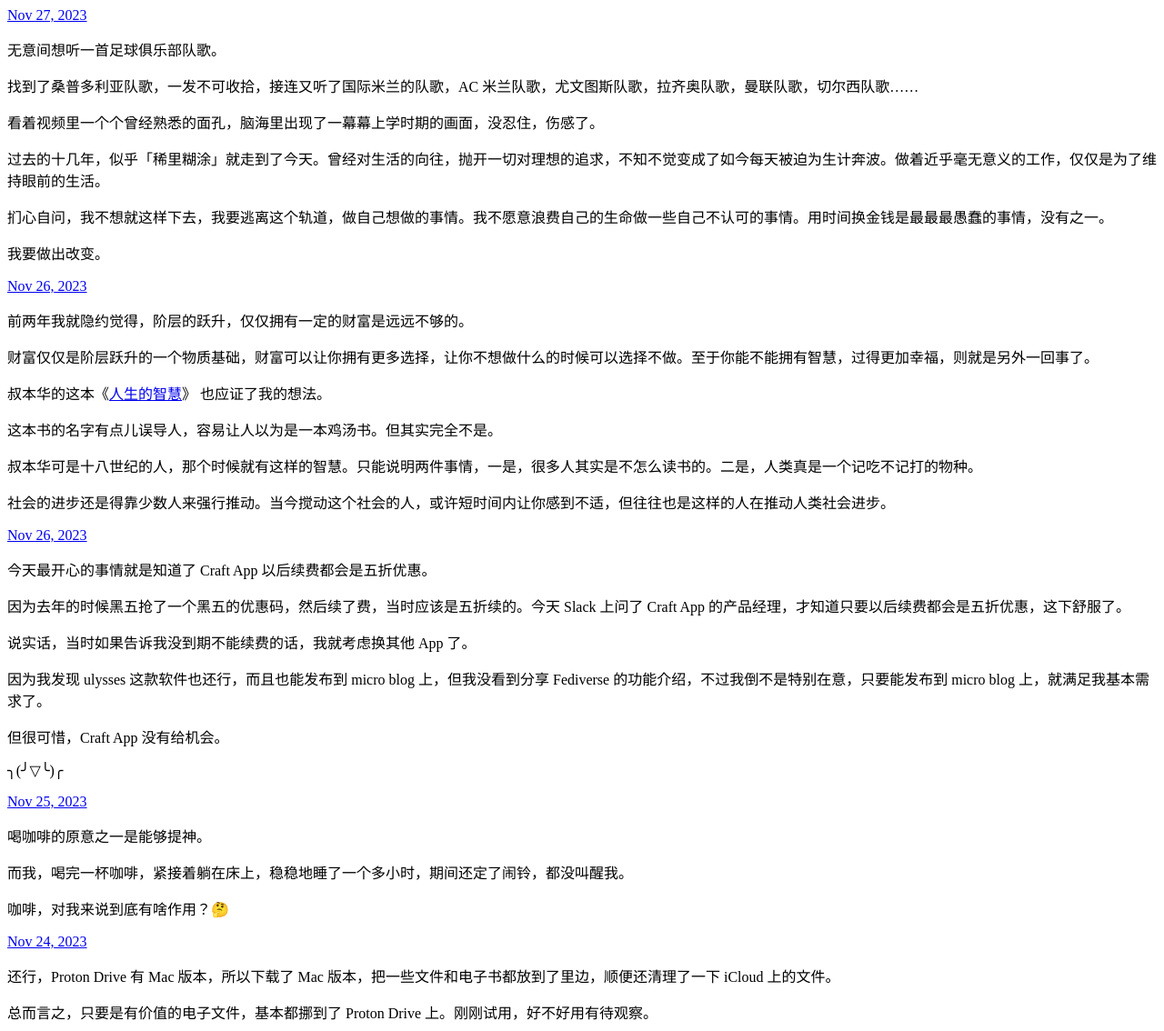
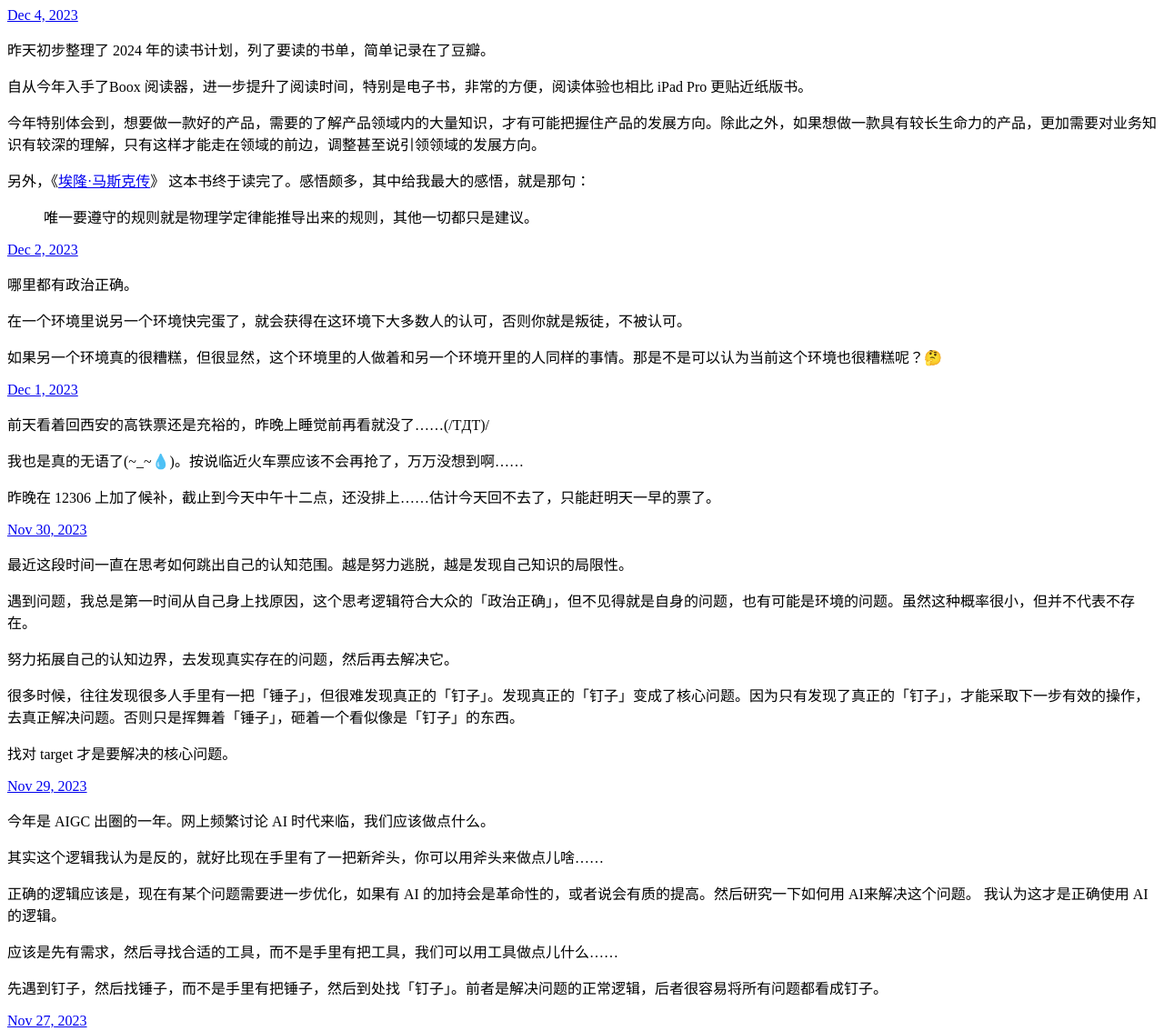
Before and after one commit to OhCoder/micro.blog, a plain HTML site: page index.html in a window 1280 px wide. Shown: the top 1134 px of the page at 91% size. Drawn offline with Linux system fonts and the light colour scheme.

Commit message:
Archiving from Micro.blog.

```diff
--- a/index.html
+++ b/index.html
@@ -21,6 +21,79 @@
 <div class="h-feed">
 
 
+
+	  <div class="h-entry">
+
+
+		<a href="https://micro.ohcoder.com/2023/12/04/boox-ipad-pro.html" class="u-url"><time class="dt-published" datetime="2023-12-04 11:47:10 &#43;0800">Dec 4, 2023</time></a>
+
+		<div class="e-content">
+			 <p>昨天初步整理了 2024 年的读书计划，列了要读的书单，简单记录在了豆瓣。</p>
+<p>自从今年入手了Boox 阅读器，进一步提升了阅读时间，特别是电子书，非常的方便，阅读体验也相比 iPad Pro 更贴近纸版书。</p>
+<p>今年特别体会到，想要做一款好的产品，需要的了解产品领域内的大量知识，才有可能把握住产品的发展方向。除此之外，如果想做一款具有较长生命力的产品，更加需要对业务知识有较深的理解，只有这样才能走在领域的前边，调整甚至说引领领域的发展方向。</p>
+<p>另外，《<a href="https://book.douban.com/subject/36518892/?dt_dapp=1">埃隆·马斯克传</a>》 这本书终于读完了。感悟颇多，其中给我最大的感悟，就是那句：</p>
+<blockquote>
+<p>唯一要遵守的规则就是物理学定律能推导出来的规则，其他一切都只是建议。</p>
+</blockquote>
+
+		</div>
+	  </div>
+
+	  <div class="h-entry">
+
+
+		<a href="https://micro.ohcoder.com/2023/12/02/080106.html" class="u-url"><time class="dt-published" datetime="2023-12-02 08:01:06 &#43;0800">Dec 2, 2023</time></a>
+
+		<div class="e-content">
+			 <p>哪里都有政治正确。</p>
+<p>在一个环境里说另一个环境快完蛋了，就会获得在这环境下大多数人的认可，否则你就是叛徒，不被认可。</p>
+<p>如果另一个环境真的很糟糕，但很显然，这个环境里的人做着和另一个环境开里的人同样的事情。那是不是可以认为当前这个环境也很糟糕呢？🤔</p>
+
+		</div>
+	  </div>
+
+	  <div class="h-entry">
+
+
+		<a href="https://micro.ohcoder.com/2023/12/01/tt.html" class="u-url"><time class="dt-published" datetime="2023-12-01 11:47:04 &#43;0800">Dec 1, 2023</time></a>
+
+		<div class="e-content">
+			 <p>前天看着回西安的高铁票还是充裕的，昨晚上睡觉前再看就没了……(/TДT)/</p>
+<p>我也是真的无语了(~_~💧)。按说临近火车票应该不会再抢了，万万没想到啊……</p>
+<p>昨晚在 12306 上加了候补，截止到今天中午十二点，还没排上……估计今天回不去了，只能赶明天一早的票了。</p>
+
+		</div>
+	  </div>
+
+	  <div class="h-entry">
+
+
+		<a href="https://micro.ohcoder.com/2023/11/30/target.html" class="u-url"><time class="dt-published" datetime="2023-11-30 11:50:21 &#43;0800">Nov 30, 2023</time></a>
+
+		<div class="e-content">
+			 <p>最近这段时间一直在思考如何跳出自己的认知范围。越是努力逃脱，越是发现自己知识的局限性。</p>
+<p>遇到问题，我总是第一时间从自己身上找原因，这个思考逻辑符合大众的「政治正确」，但不见得就是自身的问题，也有可能是环境的问题。虽然这种概率很小，但并不代表不存在。</p>
+<p>努力拓展自己的认知边界，去发现真实存在的问题，然后再去解决它。</p>
+<p>很多时候，往往发现很多人手里有一把「锤子」，但很难发现真正的「钉子」。发现真正的「钉子」变成了核心问题。因为只有发现了真正的「钉子」，才能采取下一步有效的操作，去真正解决问题。否则只是挥舞着「锤子」，砸着一个看似像是「钉子」的东西。</p>
+<p>找对 target 才是要解决的核心问题。</p>
+
+		</div>
+	  </div>
+
+	  <div class="h-entry">
+
+
+		<a href="https://micro.ohcoder.com/2023/11/29/aigc-ai-ai.html" class="u-url"><time class="dt-published" datetime="2023-11-29 12:31:24 &#43;0800">Nov 29, 2023</time></a>
+
+		<div class="e-content">
+			 <p>今年是 AIGC 出圈的一年。网上频繁讨论 AI 时代来临，我们应该做点什么。</p>
+<p>其实这个逻辑我认为是反的，就好比现在手里有了一把新斧头，你可以用斧头来做点儿啥……</p>
+<p>正确的逻辑应该是，现在有某个问题需要进一步优化，如果有 AI 的加持会是革命性的，或者说会有质的提高。然后研究一下如何用 AI来解决这个问题。 我认为这才是正确使用 AI 的逻辑。</p>
+<p>应该是先有需求，然后寻找合适的工具，而不是手里有把工具，我们可以用工具做点儿什么……</p>
+<p>先遇到钉子，然后找锤子，而不是手里有把锤子，然后到处找「钉子」。前者是解决问题的正常逻辑，后者很容易将所有问题都看成钉子。</p>
+
+		</div>
+	  </div>
 
 	  <div class="h-entry">
 
```
